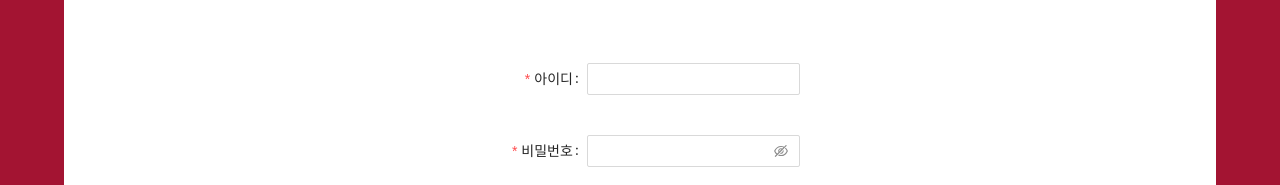
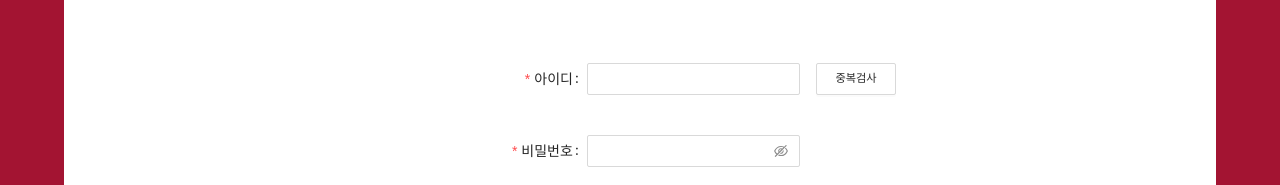
Before and after one commit to MLifeFam/SYB-web, a React (Create React App) app: page /signup in a window 1280 px wide. Shown: the part 143-328 px from the top of the page. Built offline with nearby package versions, Linux system fonts and the light colour scheme.

Commit message:
회원가입 아이디 중복검사 추가
1. 회원가입시 아이디 중복검사 버튼 추가
2. 아이디 중복검사를 하지 않으면 가입 되지 않게 만들었음

```diff
--- a/src/actions/userAction.js
+++ b/src/actions/userAction.js
@@ -10,11 +10,7 @@ export function registerUser(dataToSubmit) {
 
           return axios.post('https://mfam.site/auth/signup', dataToSubmit)
           .then((response) => response)
-          .catch((error) => dispatch({
-            type: REGISTER_ERROR,
-            payload:'server error',
-          })
-          )
+          .catch((error) => error.response )
       };
   }
 
@@ -27,10 +23,12 @@ export function registerUser(dataToSubmit) {
   // }
 
   export function loginUser(dataToSubmit) {
+    const uid = dataToSubmit.userid;
+
     return (dispatch) => {
         dispatch({
             type: LOGIN_USER,
-            payload:dataToSubmit,
+            payload:uid,
         });
 
         return axios.post('https://mfam.site/auth/login', dataToSubmit)
--- a/src/index.js
+++ b/src/index.js
@@ -8,10 +8,6 @@ import { applyMiddleware, createStore } from "redux";
 import promiseMiddlerware from "redux-promise";
 import reduxThunk from "redux-thunk";
 import reducer from "./reducer";
-import Swal from 'sweetalert2'
-import withReactContent from 'sweetalert2-react-content'
-
-const MySwal = withReactContent(Swal);
 
 const createStoreWidthMiddleware = applyMiddleware(
   promiseMiddlerware,
--- a/src/pages/Signup.js
+++ b/src/pages/Signup.js
@@ -16,6 +16,7 @@ import {
   } from 'antd';
 import { QuestionCircleOutlined } from '@ant-design/icons';
 import styled from 'styled-components';
+import axios from "axios";
 import oc from 'open-color';
 import Swal from 'sweetalert2'
 import withReactContent from 'sweetalert2-react-content'
@@ -85,10 +86,12 @@ const Signup = (props) => {
   const [_email,setEmail] = useState("");
   const [_name,setName] = useState("");
   const [_phonenum,setPhonenum] = useState("");
+  const [id_duplication,checkDup] = useState("false");
   const sejongemail = '@sejong.ac.kr';
   const dispatch = useDispatch();
   const onIdHandler = (e) => {
     setId(e.currentTarget.value);
+    checkDup(false);
   };
   const onPasswordHanlder = (e) => {
       setPassword(e.currentTarget.value);
@@ -103,6 +106,53 @@ const Signup = (props) => {
       setPhonenum(e.currentTarget.value);
   };
 
+  const onDuplicationHadnler = (e) => {
+    if(_id.length===0){
+      return ;
+    }
+
+    axios.post('https://mfam.site/auth/idCheck', {userid:_id})
+      .then((res) => {
+        console.log(res);
+        if(res.status===201){
+          Swal.fire({
+            icon: 'success',
+            text:res.data.message,
+            showConfirmButton: true,
+            width:'25rem',
+            timer: 1500
+          })
+
+          checkDup(true);
+          console.log(id_duplication);
+        }
+        else{
+          Swal.fire({
+            icon: 'warning',
+            text:res.data.message,
+            showConfirmButton: true,
+            width:'25rem',
+            timer: 1500
+          })
+
+          checkDup(false);
+        }
+      }
+      )
+      .catch((error) =>  {
+        console.log(error);
+        Swal.fire({
+        icon: 'warning',
+        text: '중복된 아이디 입니다.',
+        showConfirmButton: true,
+        width:'25rem',
+        timer: 1500
+      })
+
+      checkDup(false);
+      })
+  };
+
   const onSubmitHandler = (e) => {
       let body = {
         email: _email,
@@ -111,8 +161,34 @@ const Signup = (props) => {
         userid: _id,
         phoneNumber: _phonenum,
       };
+      console.log(body);
+
+      if(id_duplication===false){
+        Swal.fire({
+          icon: 'error',
+          title: '가입 실패',
+          text: '아이디 중복검사를 완료해주세요',
+          showConfirmButton: true,
+          width:'25rem',
+          timer: 2000
+        })
+
+        return ;
+      }
 
       dispatch(registerUser(body)).then((res) => {
+
+        if(res.status===409){
+          Swal.fire({
+            icon: 'error',
+            title: '가입 실패',
+            text:res.data.message,
+            showConfirmButton: true,
+            width:'25rem',
+            timer: 2000
+          })
+        }
+        else{
           Swal.fire({
             icon: 'success',
             title: '가입 완료',
@@ -121,6 +197,8 @@ const Signup = (props) => {
             timer: 2000
           })
           props.history.push("/");
+        }
+
       }).catch((err) => {
         console.log(err);
      });
@@ -141,6 +219,7 @@ const Signup = (props) => {
         <p>Sign up</p>
       </Title>
 
+      <div style={{display:'flex',flexDirection:'row',justifyContent:'center',marginLeft:'6rem'}}>
       <Form.Item
         style={{width:"20rem", paddingBottom:"1rem"}}
         name="id"
@@ -153,7 +232,10 @@ const Signup = (props) => {
         ]}
       >
         <Input onChange={onIdHandler}/>
+
       </Form.Item>
+      <Button style={{position:"relatvive",width:"5rem", fontSize:"0.7rem",marginLeft:"1rem"}} onClick={onDuplicationHadnler}>중복검사</Button>
+      </div>
 
       <Form.Item
         style={{width:"20rem", paddingBottom:"1rem"}}
```
Lines whose indentation alone changed are shown as unchanged.
